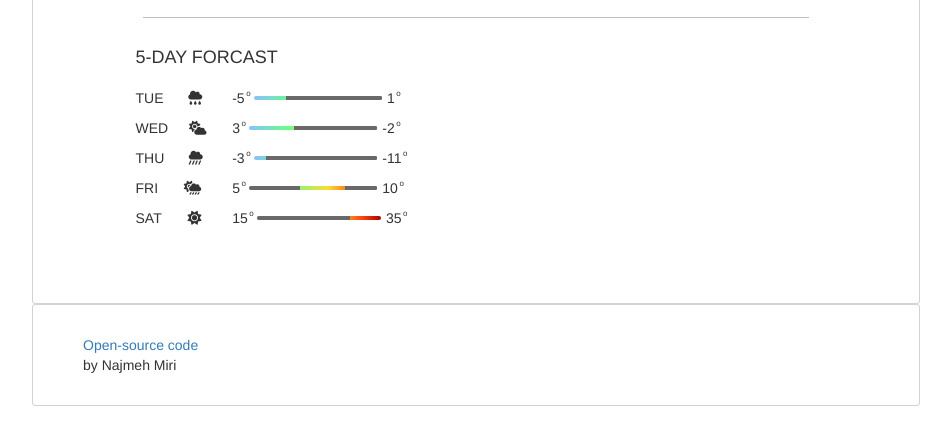
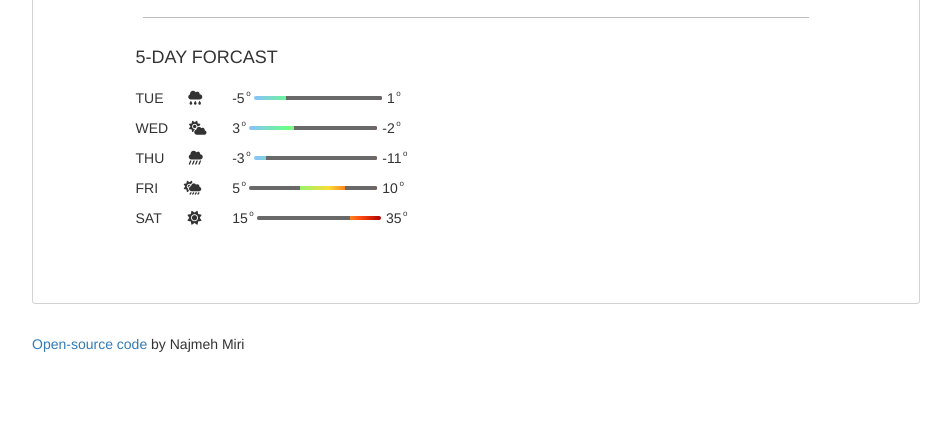
Before and after one commit to MiriNajme/weather-app, a plain HTML site: page index.html in a window 1280 px wide. Shown: the part 239-684 px from the top of the page, without its empty margins (164-1115 px from the left). Drawn offline with nearby package versions, Linux system fonts and the light colour scheme.

Commit message:
Added styles for footer

```diff
--- a/style.css
+++ b/style.css
@@ -165,3 +165,8 @@ hr {
 #city {
   text-transform: capitalize;
 }
+footer {
+  padding-left: 0px !important;
+  display: block !important;
+  border-width: 0px !important;
+}
```
